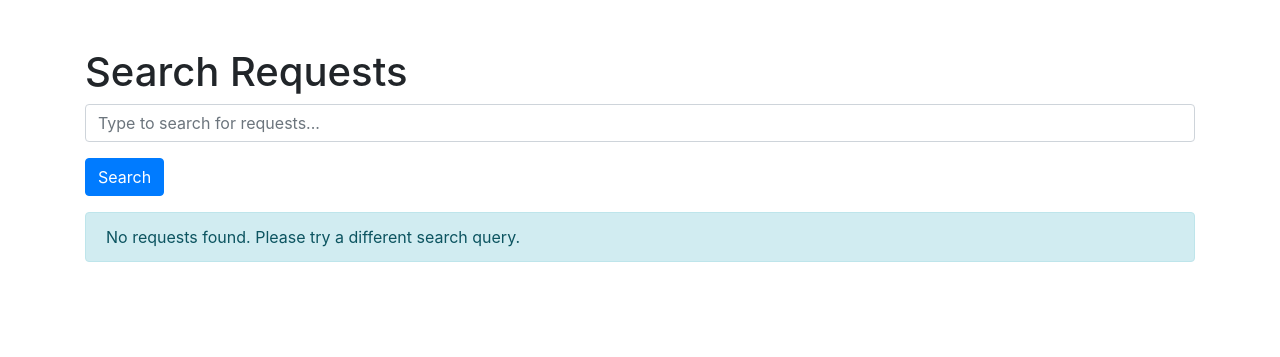
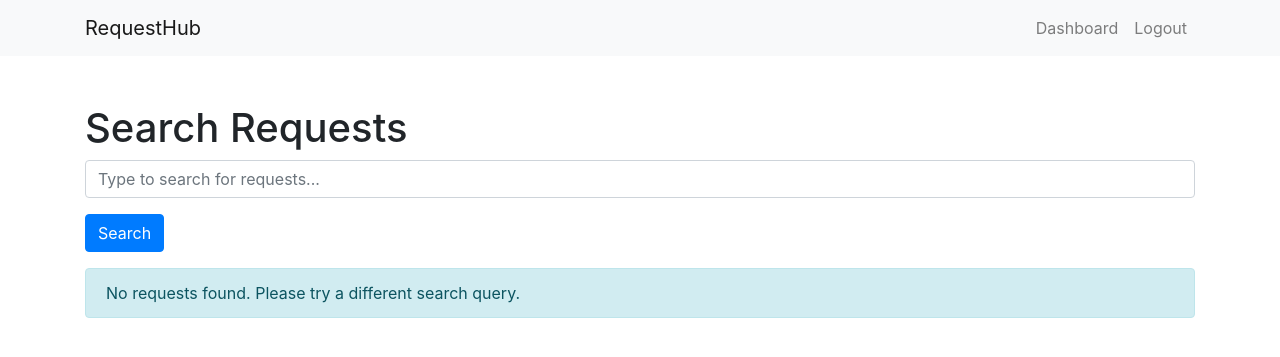
Before and after one commit to dynamicCat/CITS5505_Group_Project, a Flask app: page /search_requests in a window 1280 px wide. Shown: the top 357 px of the page. Run offline with Flask 3, Linux system fonts and the light colour scheme; some libraries are stand-ins or nearby versions.

Commit message:
add nav bar

```diff
--- a/app/templates/search_requests.html
+++ b/app/templates/search_requests.html
@@ -11,6 +11,28 @@
     <script src="https://stackpath.bootstrapcdn.com/bootstrap/4.5.2/js/bootstrap.min.js"></script>
 </head>
 <body>
+
+    <nav class="navbar navbar-expand-lg navbar-light bg-light">
+        <div class="container">
+            <a class="navbar-brand" href="{{ url_for('dashboard') }}">RequestHub</a>
+            <button class="navbar-toggler" type="button" data-toggle="collapse" data-target="#navbarNav" aria-controls="navbarNav" aria-expanded="false" aria-label="Toggle navigation">
+                <span class="navbar-toggler-icon"></span>
+            </button>
+            <div class="collapse navbar-collapse" id="navbarNav">
+                <ul class="navbar-nav ml-auto">
+                    <li class="nav-item">
+                        <a class="nav-link" href="{{ url_for('dashboard') }}">Dashboard</a>
+                    </li>
+                    <li class="nav-item">
+                        <a class="nav-link" href="{{ url_for('logout') }}">Logout</a>
+                    </li>
+                </ul>
+            </div>
+        </div>
+    </nav>
+
+
+
     <div class="container mt-5">
         <h1>Search Requests</h1>
         <form action="{{ url_for('search_requests') }}" method="GET">
```
Also changed, not shown: instance/database.db.
